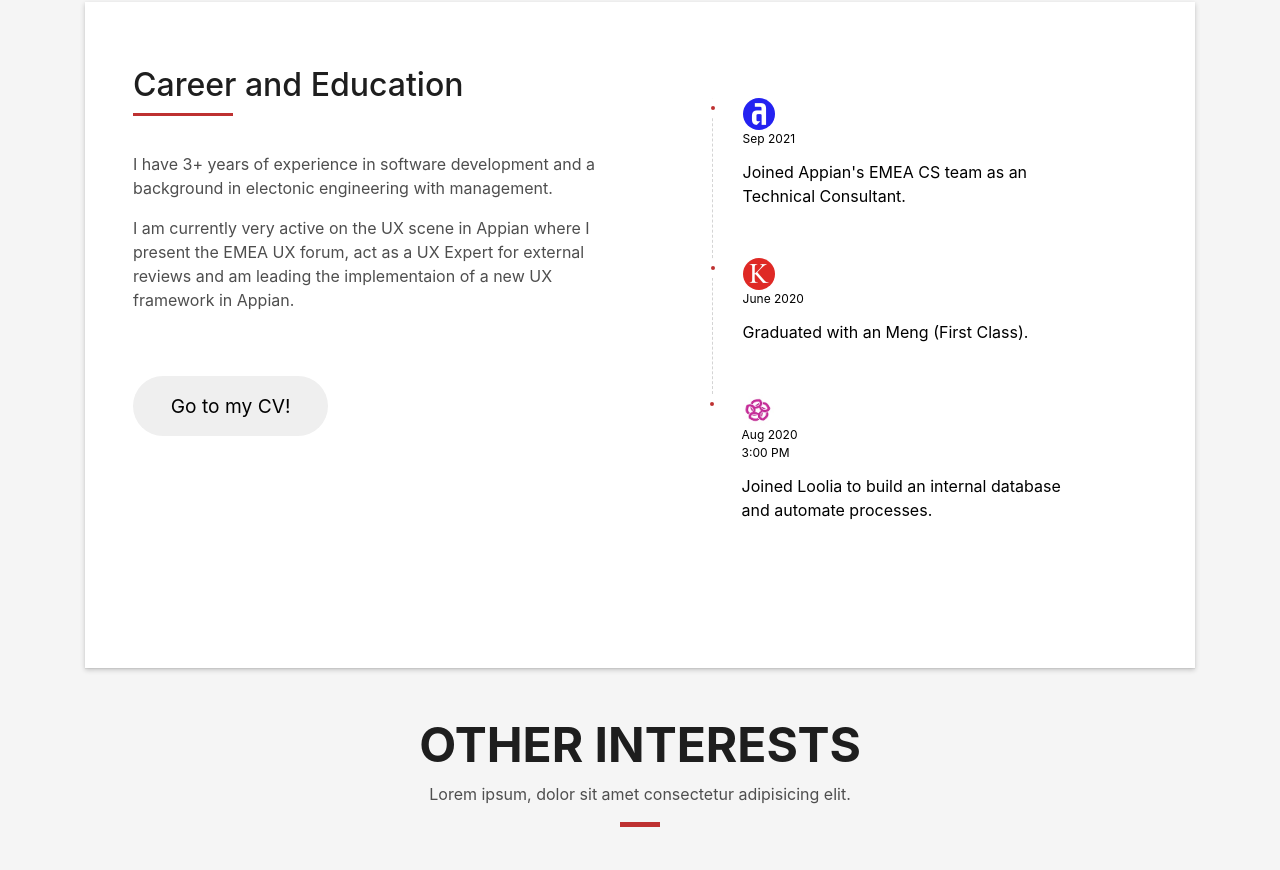
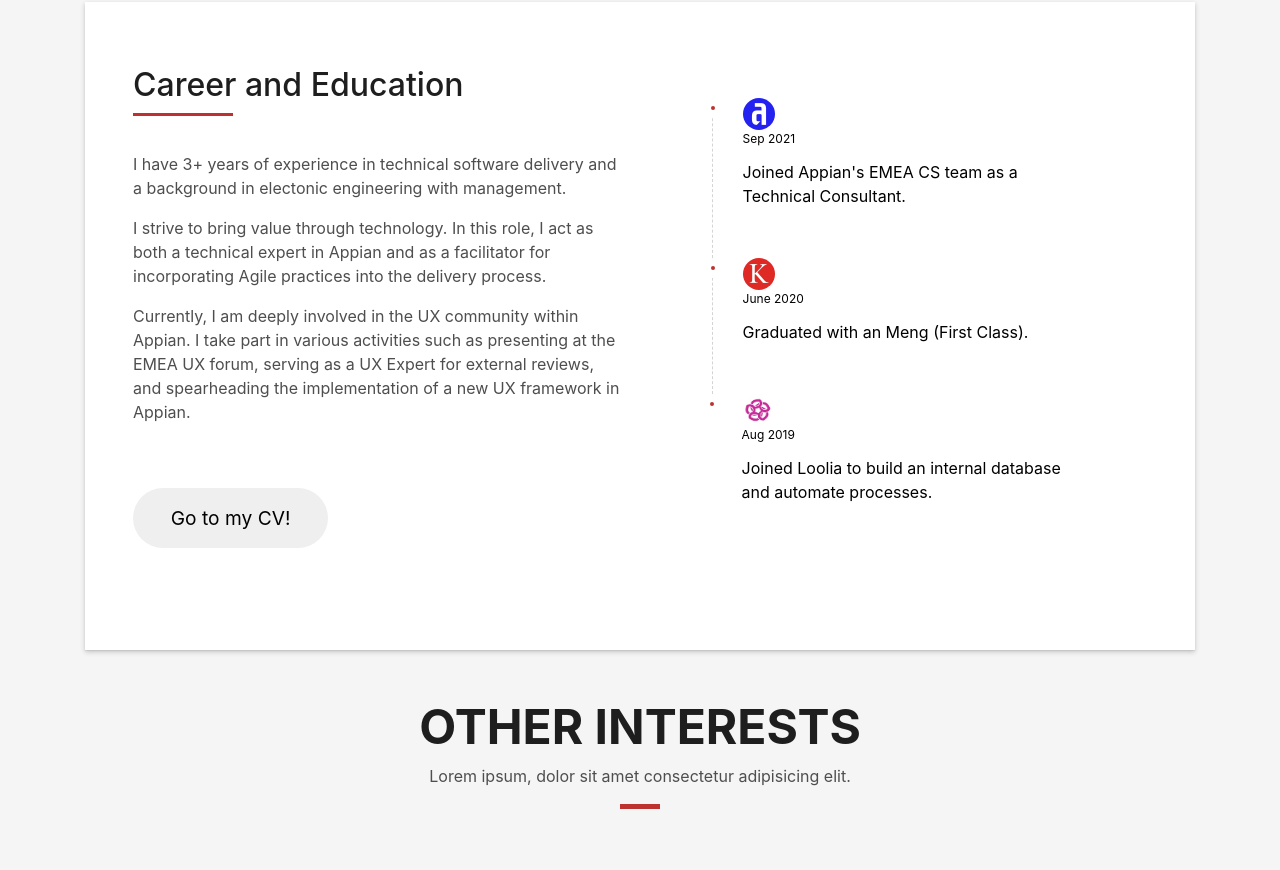
Before and after one commit to lanaabirached/lanaabirached.github.io, a plain HTML site: page index.html in a window 1280 px wide. Shown: the part 2960-3830 px from the top of the page. Drawn offline with nearby package versions, Linux system fonts and the light colour scheme; files whose address does not match are found by name.

Commit message:
update career description

```diff
--- a/index.html
+++ b/index.html
@@ -434,14 +434,19 @@
                     </h5>
        </div>
                   <p>
-                   I have 3+ years of experience in software development and a background in electonic engineering with management.
+                   I have 3+ years of experience in technical software delivery and a background in electonic engineering with management.
                   </p>
 
                   <p >
-                   I am currently very active on the UX scene in Appian where I present the EMEA UX forum, act as a UX Expert for external reviews and am leading the implementaion of a new UX framework in Appian.
-<br>
+I strive to bring value through technology. In this role, I act as both a technical expert in Appian and as a facilitator for incorporating Agile practices into the delivery process.
+
+                  	</p>
+
+                  <p >
+Currently, I am deeply involved in the UX community within Appian. I take part in various activities such as presenting at the EMEA UX forum, serving as a UX Expert for external reviews, and spearheading the implementation of a new UX framework in Appian.<br>
 <br><br>
                   </p>
+
                 </div>
  <form action="cv.pdf">
             <button type="submit" class="button button-big button button-rouded" value="Go to Google" > Go to my CV!</button>
@@ -463,7 +468,7 @@
             Sep 2021<br>
           </div>
           <div class="item-title">
-          Joined Appian's EMEA CS team as an Technical Consultant.</div>
+          Joined Appian's EMEA CS team as a Technical Consultant.</div>
 
 
 
@@ -494,7 +499,7 @@
                 </a>
               </div>
           <div class="timestamp">
-            Aug 2020<br> 3:00 PM
+            Aug 2019<br>
           </div>
           <div class="item-title">Joined Loolia to build an internal database and automate processes.</div>
 
```
